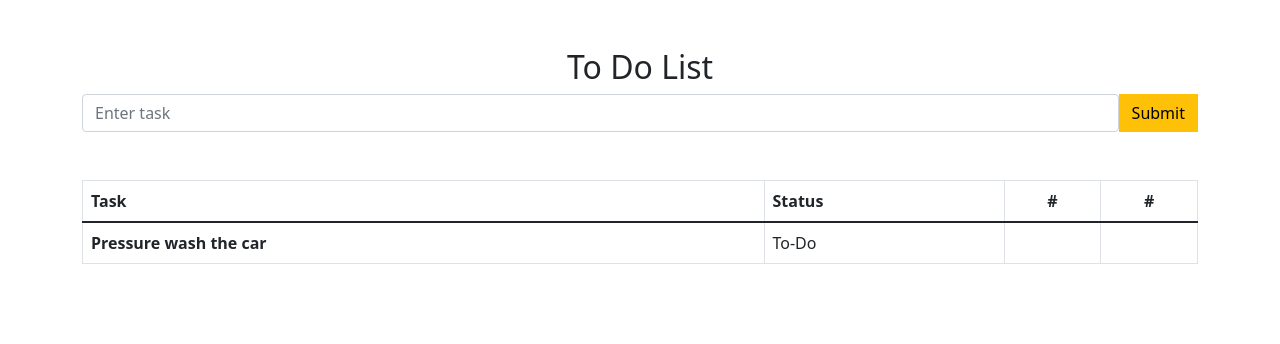
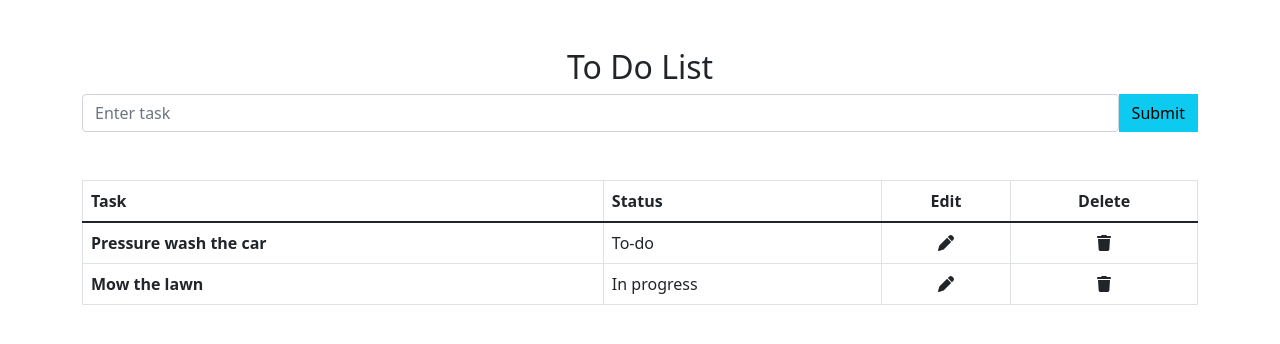
Before and after one commit to brunomaria71/new-todo-vue2, a Vue app: page / in a window 1280 px wide. Shown: the top 344 px of the page. Built offline with nearby package versions, Linux system fonts and the light colour scheme.

Commit message:
working order

```diff
--- a/package.json
+++ b/package.json
@@ -13,6 +13,7 @@
     "vuetify": "^2.6.6"
   },
   "devDependencies": {
+    "@fortawesome/fontawesome-free": "^6.1.1",
     "@vitejs/plugin-legacy": "^1.7.1",
     "@vue/runtime-dom": "^3.2.31",
     "unplugin-vue2-script-setup": "^0.9.3",
--- a/src/components/ToDoApp.vue
+++ b/src/components/ToDoApp.vue
@@ -2,10 +2,17 @@
   <div class="container">
     <h2 class="text-center mt-5">To Do List</h2>
 
-    <!--Input-->
+    <!--Input box for a new task-->
     <div class="d-flex">
-      <input type="text" placeholder="Enter task" class="form-control" />
-      <button class="btn btn-warning rounded-0">Submit</button>
+      <input
+        v-model="task"
+        type="text"
+        placeholder="Enter task"
+        class="form-control"
+      />
+      <button @click="submitTask" class="btn btn-info rounded-0 color-purple">
+        Submit
+      </button>
     </div>
     <!--Task table -->
     <table class="table table-bordered mt-5">
@@ -13,16 +20,32 @@
         <tr>
           <th scope="col">Task</th>
           <th scope="col">Status</th>
-          <th scope="col" class="text-center">#</th>
-          <th scope="col" class="text-center">#</th>
+          <th scope="col" class="text-center">Edit</th>
+          <th scope="col" class="text-center">Delete</th>
         </tr>
       </thead>
       <tbody>
-        <tr>
-          <th>Pressure wash the car</th>
-          <td>To-Do</td>
-          <td></td>
-          <td></td>
+        <tr v-for="(task, index) in tasks" :key="index">
+          <th>
+            <span :class="{ completed: task.status === 'completed' }">{{
+              task.name
+            }}</span>
+          </th>
+          <td>
+            <span @click="changeStatus(index)" role="button">{{
+              task.status
+            }}</span>
+          </td>
+          <td>
+            <div class="text-center" @click="editTask(index)">
+              <span class="fa fa-pen"></span>
+            </div>
+          </td>
+          <td>
+            <div class="text-center" @click="deleteTask(index)">
+              <span class="fa fa-trash"></span>
+            </div>
+          </td>
         </tr>
       </tbody>
     </table>
@@ -31,11 +54,62 @@
 
 <script>
 export default {
-  name: "HelloWorld",
+  name: "To-do",
   props: {
     msg: String,
+  },
+
+  data() {
+    return {
+      task: "",
+      editedTask: null,
+      availableStatuses: ["To-do", "In progress", "completed"],
+      tasks: [
+        {
+          name: "Pressure wash the car",
+          status: "To-do",
+        },
+        {
+          name: "Mow the lawn",
+          status: "In progress",
+        },
+      ],
+    };
+  },
+  methods: {
+    submitTask() {
+      if (this.task.length === 0) return;
+
+      if (this.editedTask === null) {
+        this.tasks.push({
+          name: this.task,
+          status: "to-do",
+        });
+      } else {
+        this.tasks[this.editedTask].name = this.task;
+        this.editedTask = null;
+      }
+      this.task = "";
+    },
+    deleteTask(index) {
+      this.tasks.splice(index, 1);
+    },
+    editTask(index) {
+      this.task = this.tasks[index].name;
+      this.editedTask = index;
+    },
+    changeStatus(index) {
+      let newIndex = this.availableStatuses.indexOf(this.tasks[index].status);
+      if (++newIndex > 2) newIndex = 0;
+      this.tasks[index].status = this.availableStatuses[newIndex];
+    },
   },
 };
 </script>
 
-<style scoped></style>
+<style scoped>
+.completed {
+  text-decoration-line: line-through;
+  color: green;
+}
+</style>
--- a/src/main.js
+++ b/src/main.js
@@ -1,3 +1,5 @@
+import "@fortawesome/fontawesome-free/css/all.css";
+import "@fortawesome/fontawesome-free/js/all.js";
 import VueCompositionAPI, { createApp, h } from "@vue/composition-api";
 import "bootstrap/dist/css/bootstrap.min.css";
 import Vue from "vue";
--- a/src/styles/styles.css
+++ b/src/styles/styles.css
@@ -0,0 +1,10 @@
+.background {
+  background: -webkit-linear-gradient(70deg, #fff810 30%, rgba(0, 0, 0, 0) 30%),
+    -webkit-linear-gradient(30deg, #63e89e 60%, #ff7ee3 60%);
+  background: -o-linear-gradient(70deg, #fff810 30%, rgba(0, 0, 0, 0) 30%),
+    -o-linear-gradient(30deg, #63e89e 60%, #ff7ee3 60%);
+  background: -moz-linear-gradient(70deg, #fff810 30%, rgba(0, 0, 0, 0) 30%),
+    -moz-linear-gradient(30deg, #63e89e 60%, #ff7ee3 60%);
+  background: linear-gradient(70deg, #fff810 30%, rgba(0, 0, 0, 0) 30%),
+    linear-gradient(30deg, #63e89e 60%, #ff7ee3 60%);
+}
```
Also changed, not shown: 1 other file (tests, documents, lock files or other folders).
